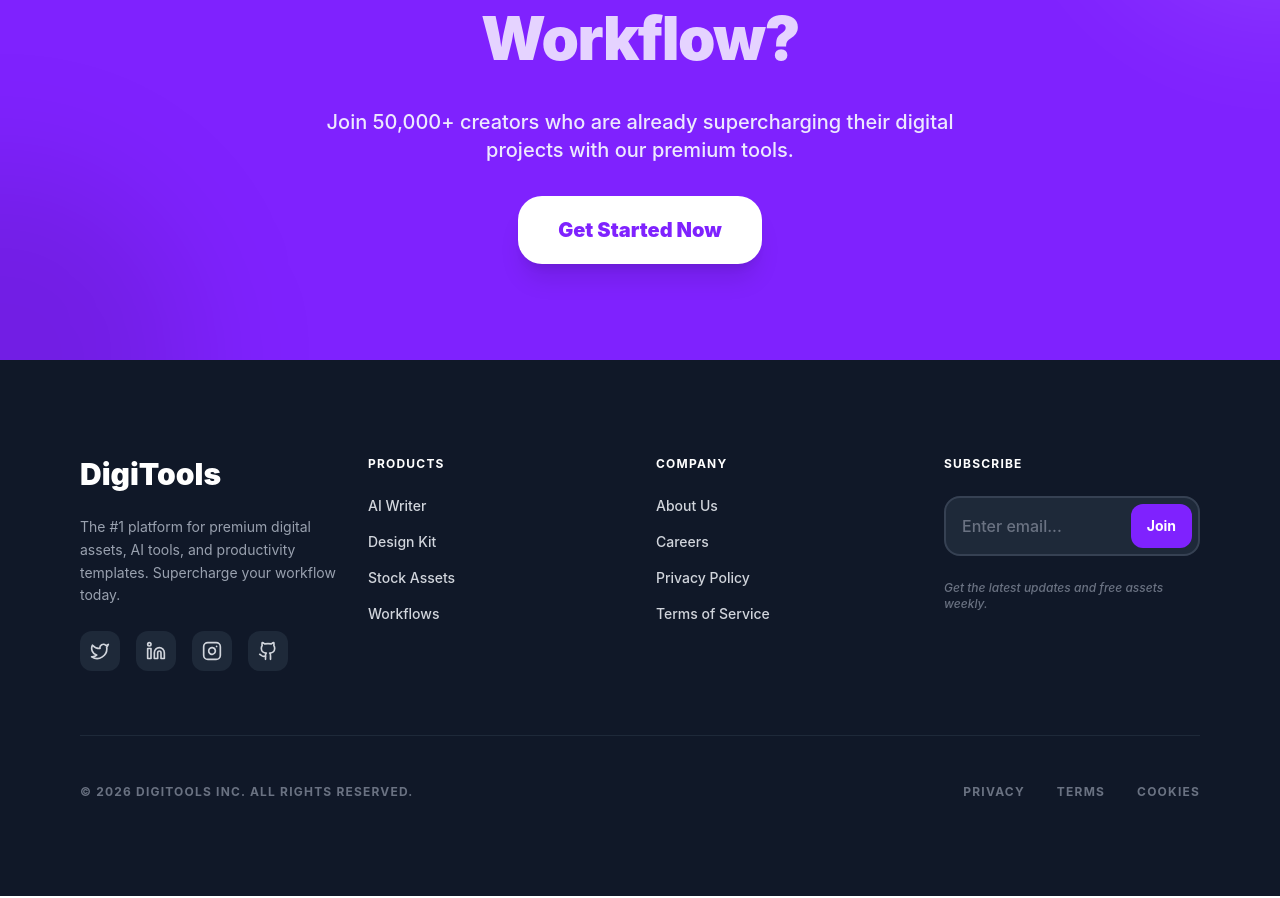
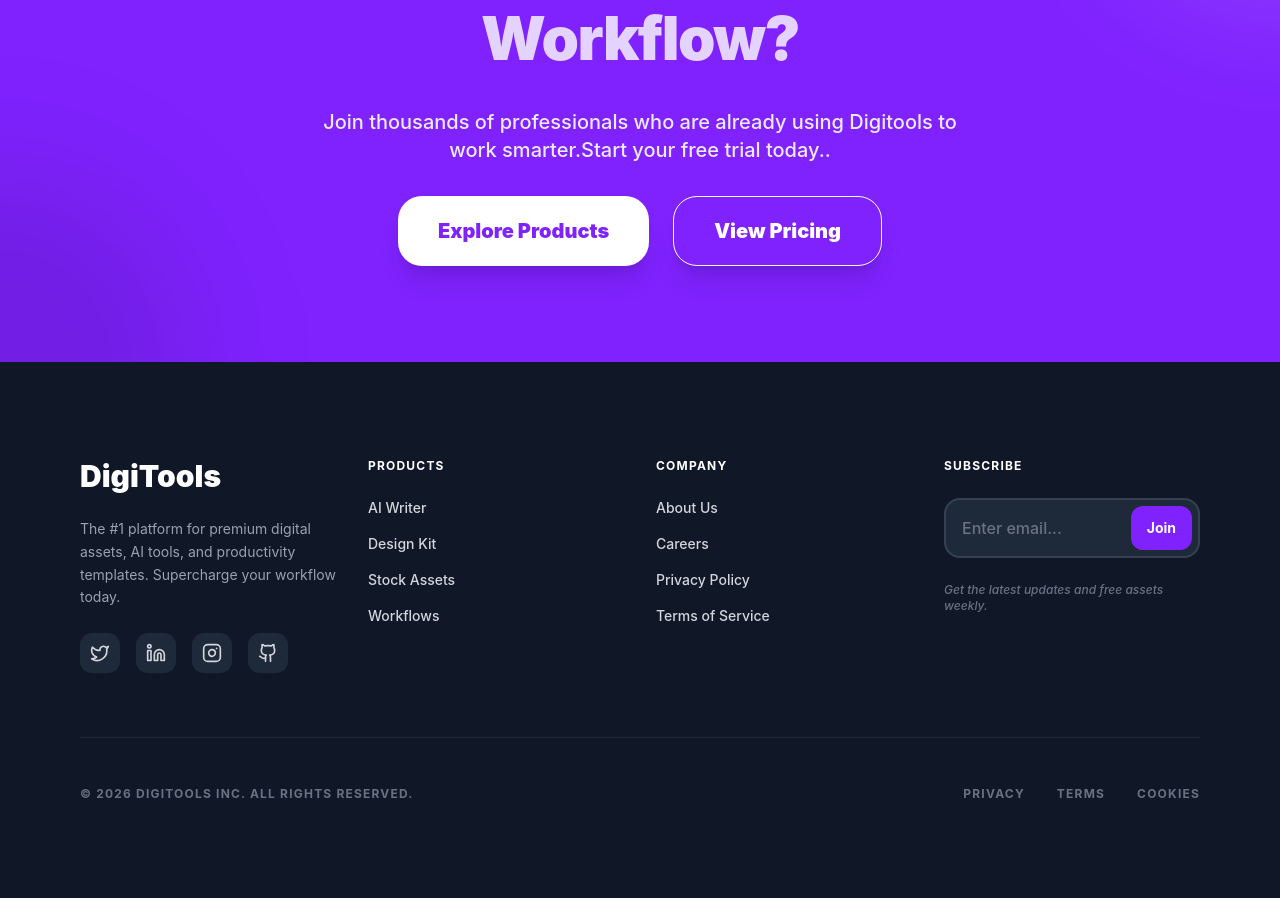
Before and after one commit to syfulsharif/digitools, a React (Vite) app: page / in a window 1280 px wide. Shown: the part 4469-5367 px from the top of the page. Built offline with nearby package versions, Linux system fonts and the light colour scheme.

Commit message:
transform section updated

```diff
--- a/src/components/Transform.jsx
+++ b/src/components/Transform.jsx
@@ -12,11 +12,17 @@ const Transform = () => {
                     Ready To Transform Your <span className="text-white/80">Workflow?</span>
                 </h2>
                 <p className="text-lg md:text-xl text-violet-100 max-w-2xl mx-auto font-medium">
-          Join 50,000+ creators who are already supercharging their digital projects with our premium tools.
+                    Join thousands of professionals who are already using Digitools to work smarter.Start your free trial today..
                 </p>
+                <div className="flex flex-col md:flex-row justify-center gap-6 mt-8">
                     <button className="bg-white text-violet-600 hover:bg-gray-100 px-10 py-5 rounded-3xl font-black text-xl transition-all duration-300 shadow-xl shadow-black/10 active:scale-95">
-          Get Started Now
+                        Explore Products
                     </button>
+                    <button className="bg-transparent text-white hover:bg-gray-100 px-10 py-5 border border-white rounded-3xl font-black text-xl transition-all duration-300 shadow-xl shadow-black/10 active:scale-95">
+                        View Pricing
+                    </button>
+                </div>
+
             </div>
         </section>
     )
```
Lines whose indentation alone changed are shown as unchanged.
